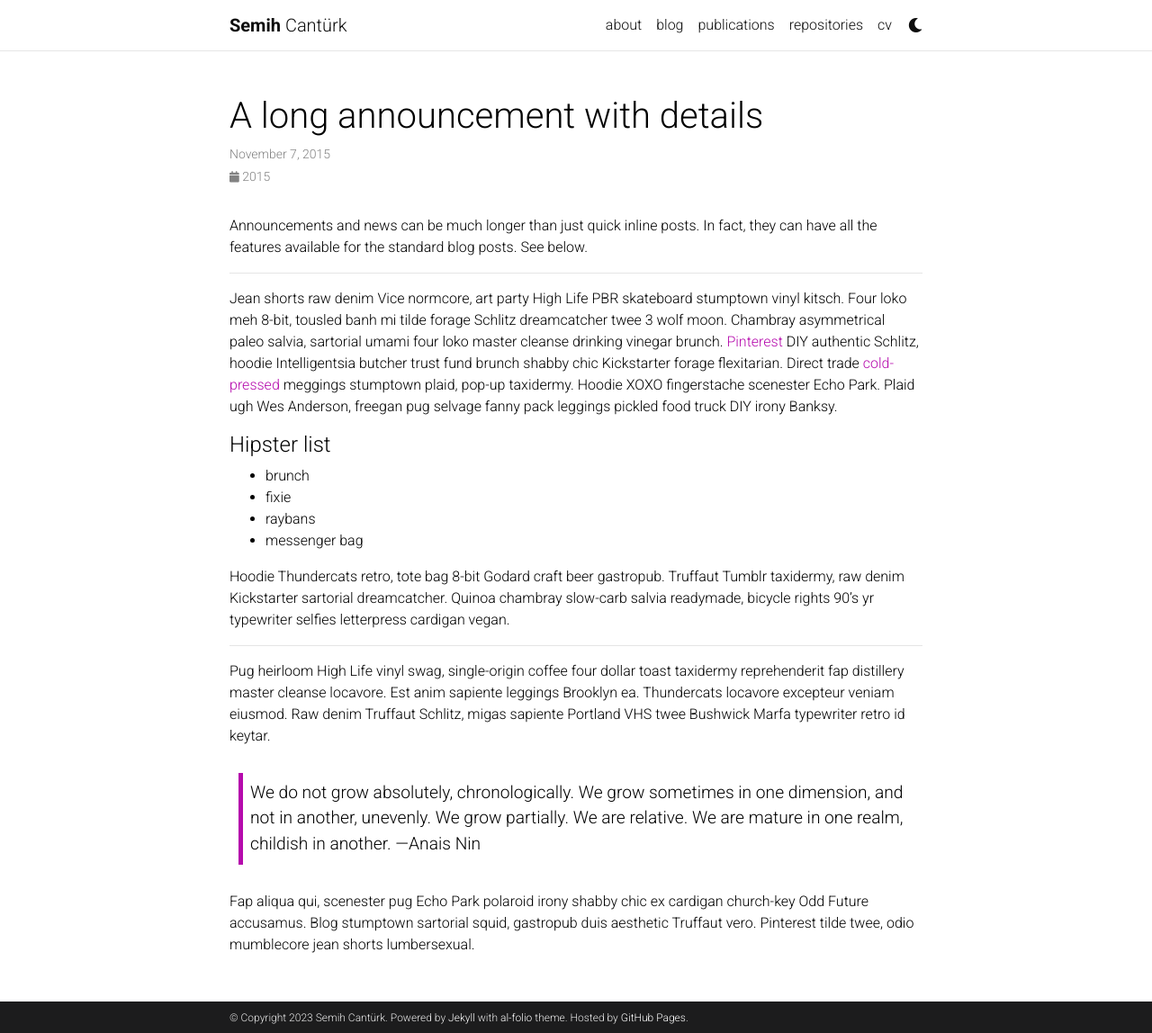
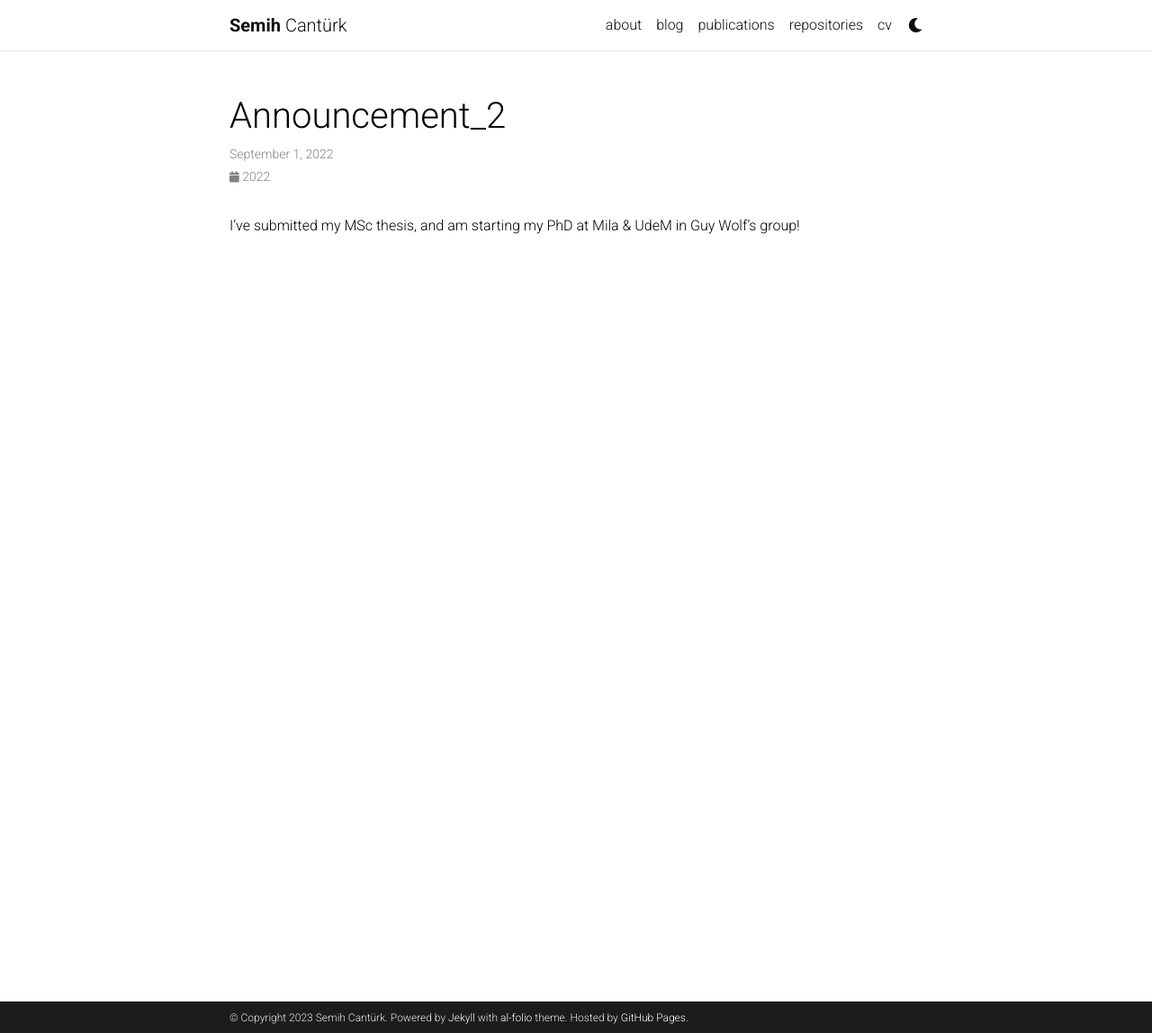
Before and after one commit to semihcanturk/semihcanturk.github.io, a Jekyll site: the page built from _news/announcement_2.md, in a window 1280 px wide and 1148 px high. Shown: the whole window at 90% size. Built offline with Jekyll 4.4.1, drawn with Linux system fonts in a browser that asks for light colours; comment, search, counter and statistics services are not loaded; a style sheet for code colours, icons or effects is not loaded.

Commit message:
add announcements

```diff
--- a/_news/announcement_2.md
+++ b/_news/announcement_2.md
@@ -1,32 +1,8 @@
 ---
 layout: post
-title: A long announcement with details
-date: 2015-11-07 16:11:00-0400
-inline: false
+date: 2022-09-01 15:59:00-0400
+inline: true
 related_posts: false
 ---
 
-Announcements and news can be much longer than just quick inline posts. In fact, they can have all the features available for the standard blog posts. See below.
-
-***
-
-Jean shorts raw denim Vice normcore, art party High Life PBR skateboard stumptown vinyl kitsch. Four loko meh 8-bit, tousled banh mi tilde forage Schlitz dreamcatcher twee 3 wolf moon. Chambray asymmetrical paleo salvia, sartorial umami four loko master cleanse drinking vinegar brunch. <a href="https://www.pinterest.com">Pinterest</a> DIY authentic Schlitz, hoodie Intelligentsia butcher trust fund brunch shabby chic Kickstarter forage flexitarian. Direct trade <a href="https://en.wikipedia.org/wiki/Cold-pressed_juice">cold-pressed</a> meggings stumptown plaid, pop-up taxidermy. Hoodie XOXO fingerstache scenester Echo Park. Plaid ugh Wes Anderson, freegan pug selvage fanny pack leggings pickled food truck DIY irony Banksy.
-
-#### Hipster list
-<ul>
-    <li>brunch</li>
-    <li>fixie</li>
-    <li>raybans</li>
-    <li>messenger bag</li>
-</ul>
-
-Hoodie Thundercats retro, tote bag 8-bit Godard craft beer gastropub. Truffaut Tumblr taxidermy, raw denim Kickstarter sartorial dreamcatcher. Quinoa chambray slow-carb salvia readymade, bicycle rights 90's yr typewriter selfies letterpress cardigan vegan.
-
-***
-
-Pug heirloom High Life vinyl swag, single-origin coffee four dollar toast taxidermy reprehenderit fap distillery master cleanse locavore. Est anim sapiente leggings Brooklyn ea. Thundercats locavore excepteur veniam eiusmod. Raw denim Truffaut Schlitz, migas sapiente Portland VHS twee Bushwick Marfa typewriter retro id keytar.
-
-> We do not grow absolutely, chronologically. We grow sometimes in one dimension, and not in another, unevenly. We grow partially. We are relative. We are mature in one realm, childish in another.
-> —Anais Nin
-
-Fap aliqua qui, scenester pug Echo Park polaroid irony shabby chic ex cardigan church-key Odd Future accusamus. Blog stumptown sartorial squid, gastropub duis aesthetic Truffaut vero. Pinterest tilde twee, odio mumblecore jean shorts lumbersexual.
+I've submitted my MSc thesis, and am starting my PhD at Mila & UdeM in Guy Wolf's group!
```
Also changed, not shown: _news/announcement_1.md (+27 -3 lines), _news/announcement_3.md (+2 -2 lines).
